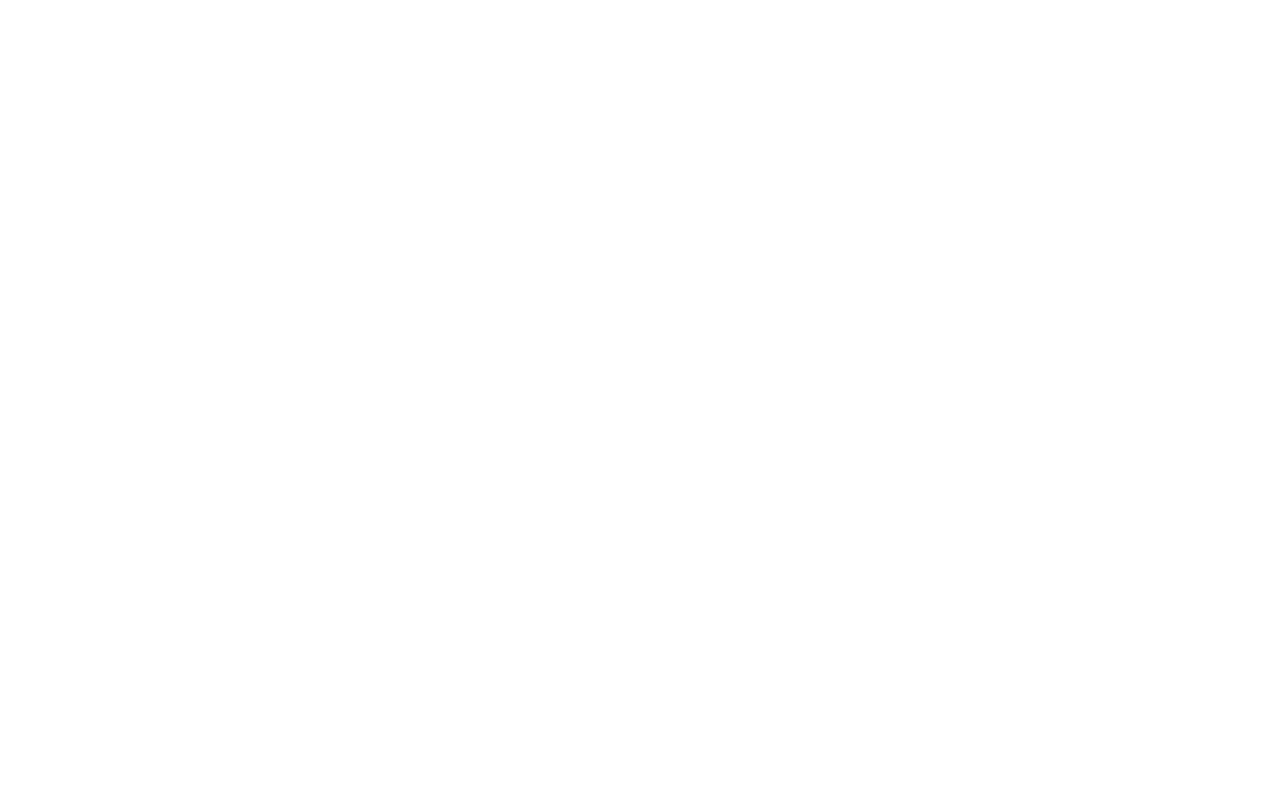
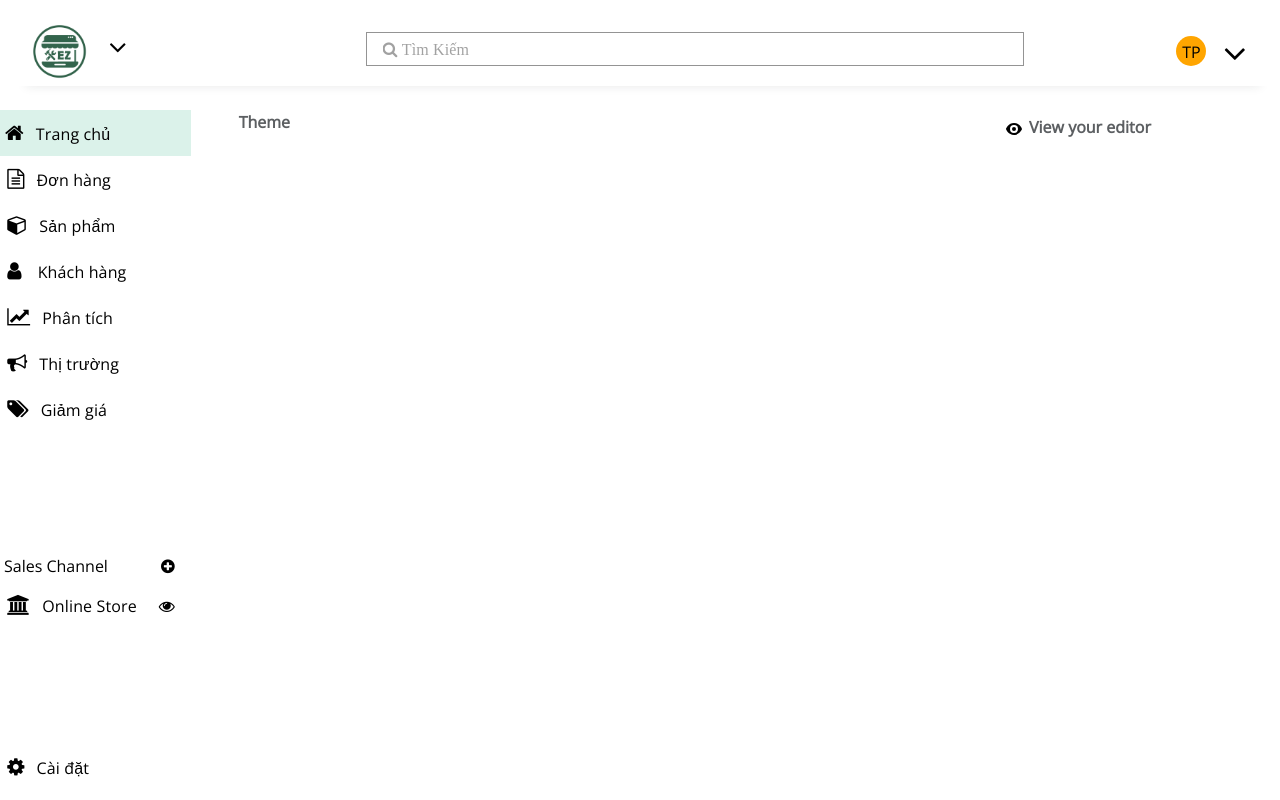
Before and after one commit to nhaatjminh/easy-mall, a React (Create React App) app: page /store-detail/1/themes in a window 1280 px wide. Before the commit this address had no page. Built offline with nearby package versions, Linux system fonts and the light colour scheme.

Commit message:
add feature go to editor & change logo

```diff
--- a/src/App.js
+++ b/src/App.js
@@ -10,6 +10,7 @@
 import PricingScene from "./pages/PricingScene";
 import DetailStore from "./pages/DetailStore";
 import ManageStoreProduct from "./pages/ManageStoreProduct";
+import ManageThems from './pages/OnlineStore/ManageThemes/index';
 const App = () => {
   return(
     <div>
@@ -24,6 +25,7 @@
           <Route path='/store-login' element={<StoreLogin/>}/>
 
           <Route path='/store-detail/home/:storeId' element={<DetailStore/>}/>
+          <Route path='/store-detail/:storeId/themes' element={<ManageThems/>}/>
 
           <Route path='/store-detail/manage-product/:storeId' element={<ManageStoreProduct/>}/>
           <Route path='/login' element={<Login/>}/>
--- /dev/null
+++ b/src/assets/icon/ViewIcon.js
@@ -0,0 +1,11 @@
+import React from "react";
+
+export const ViewIcon = () => {
+    return (
+    <svg width="20" height="20" viewBox="0 0 20 20" class="Polaris-Icon__Svg_375hu" focusable="false" aria-hidden="true">
+        <path d="M17.928 9.628C17.837 9.399 15.611 4 10 4S2.162 9.399 2.07 9.628a1.017 1.017 0 0 0 0 .744C2.163 10.601 4.389 16 10 16s7.837-5.399 7.928-5.628a1.017 1.017 0 0 0 0-.744zM10 14a4 4 0 1 1 0-8 4 4 0 0 1 0 8zm0-6a2 2 0 1 0 .002 4.001A2 2 0 0 0 9.999 8z">
+
+        </path>
+    </svg>
+    )
+}
--- a/src/component/NavBarDetailStore/index.js
+++ b/src/component/NavBarDetailStore/index.js
@@ -160,7 +160,10 @@
                                 (keySelected === 84) ||
                                 (keySelected === 85) ? "" : "true"} >
                         <Typography component={'span'} className={keySelected === 81 ? "nav-element-selected nav-extend" : "nav-extend"}
-                        onClick={() => changeKeySelectedParent(81)}>
+                            onClick={() => {
+                                changeKeySelectedParent(81);
+                                navigate(`/store-detail/${params.storeId}/themes`)
+                            }}>
                             <p className="m-0 mb-2 mt-2 text-extend ">
                                 Theme
                             </p>
--- a/src/pages/Login/index.js
+++ b/src/pages/Login/index.js
@@ -7,7 +7,7 @@
 import FacebookLogin from 'react-facebook-login';
 import GoogleLogin from 'react-google-login';
 import validator from 'validator';
-import logo from './Logo.png'
+import logo from '../../assets/image/Logo.png'
 import { useNavigate } from "react-router-dom";
 import { login } from "../../helpers/login";
 import { readCookie } from "../../helpers/cookie";
@@ -37,7 +37,7 @@
 
     //=======================HOOKs============================
     useEffect(() => {
-        isLogin && navigate('/store-login', { replace: true })
+        // isLogin && navigate('/store-login', { replace: true })
     }, [isLogin])
 
     //=======================FUNCTION=========================
@@ -193,11 +193,11 @@
                 <Grid>
                     <Paper elevation={10} style={paperStyle}>
                         <Stack direction="row" spacing={2}>
-                            <Avatar
+                            <img
                                 src={logo}
-                                style={{ height: '70px', width: '70px' }}
+                                style={{ height: 'auto', width: '100%' }}
                             />
-                            <Typography component={'span'}><h3>EASY MALL</h3></Typography>
+                            {/* <Typography component={'span'}><h3>EASY MALL</h3></Typography> */}
                         </Stack>
                         <Grid>
                             <Typography component={'span'}><h3>Sign in</h3></Typography>
--- /dev/null
+++ b/src/pages/OnlineStore/ManageThemes/index.css
@@ -0,0 +1,21 @@
+.mamagethemes__header {
+    display: flex;
+    justify-content: space-between;
+    color: #5C5F62;
+}
+
+.mamagethemes__header--title {
+    width: fit-content;
+    font-weight: 700;
+}
+
+.mamagethemes__header--btn-to-editor {
+    width: fit-content;
+    padding: 5px;
+    cursor: pointer;
+    font-weight: 700;
+}
+.mamagethemes__header--btn-to-editor:hover {
+    background-color: #EBECED;
+    border-radius: 7px;
+}
--- /dev/null
+++ b/src/pages/OnlineStore/ManageThemes/index.js
@@ -0,0 +1,41 @@
+import React from "react";
+import { ViewIcon } from '../../../assets/icon/ViewIcon';
+import './index.css'
+import HeaderDetailStore from './../../../component/HeaderDetailStore/index';
+import NavBarDetailStore from "../../../component/NavBarDetailStore";
+import { useParams } from 'react-router-dom';
+
+const ManageThems = () => {
+    const params = useParams();
+
+    const goToEditor = () => {
+        window.open(process.env.REACT_APP_EDITOR_URL + `/editor/${params.storeId}`);
+    }
+
+    return (
+        <div>
+            <HeaderDetailStore />
+            <div className="row callpage">
+                <div className="col-lg-2 col-xl-2 p-0 m-0 pt-4">
+                    <NavBarDetailStore isDesktop={true}></NavBarDetailStore>
+                </div>
+                <div className="col-12 col-sm-12 col-md-12 col-lg-10 col-xl-10 p-5 m-0 pt-4 desktop-table mamagethemes">
+                    <div className="mamagethemes__header">
+                        <div className="mamagethemes__header--title">Theme</div>
+                        <div className="mamagethemes__header--btn-to-editor" onClick={goToEditor}>
+                            <span style={{paddingRight: '5px'}}>
+                                <ViewIcon />
+                            </span>
+                            <span>
+                                View your editor
+                            </span>
+                        </div>
+                    </div>
+                </div>
+            </div>
+
+        </div>
+    )
+}
+
+export default ManageThems;
--- a/src/pages/Register/index.js
+++ b/src/pages/Register/index.js
@@ -5,7 +5,7 @@
 import './index.css';
 import { Link } from "react-router-dom";
 import validator from 'validator';
-import logo from '../Login/Logo.png'
+import logo from '../../assets/image/Logo.png';
 
 const Register = () => {
 
@@ -108,11 +108,10 @@
             <Grid >
                 <Paper elevation={10} style ={paperStyle}>
                     <Stack direction="row" spacing={2}>
-                        <Avatar
+                        <img
                             src={logo}
-                            style={{ height: '70px', width: '70px' }}
+                            style={{ height: 'auto', width: '100%' }}
                         />
-                        <Typography component={'span'}><h3>EASY MALL</h3></Typography>
                     </Stack>
                     <Grid>
                     <Typography component={'span'}><h3>Sign up</h3></Typography>
```
Also changed, not shown: src/assets/image/Logo.png (added), src/pages/Login/Logo.png (deleted).
